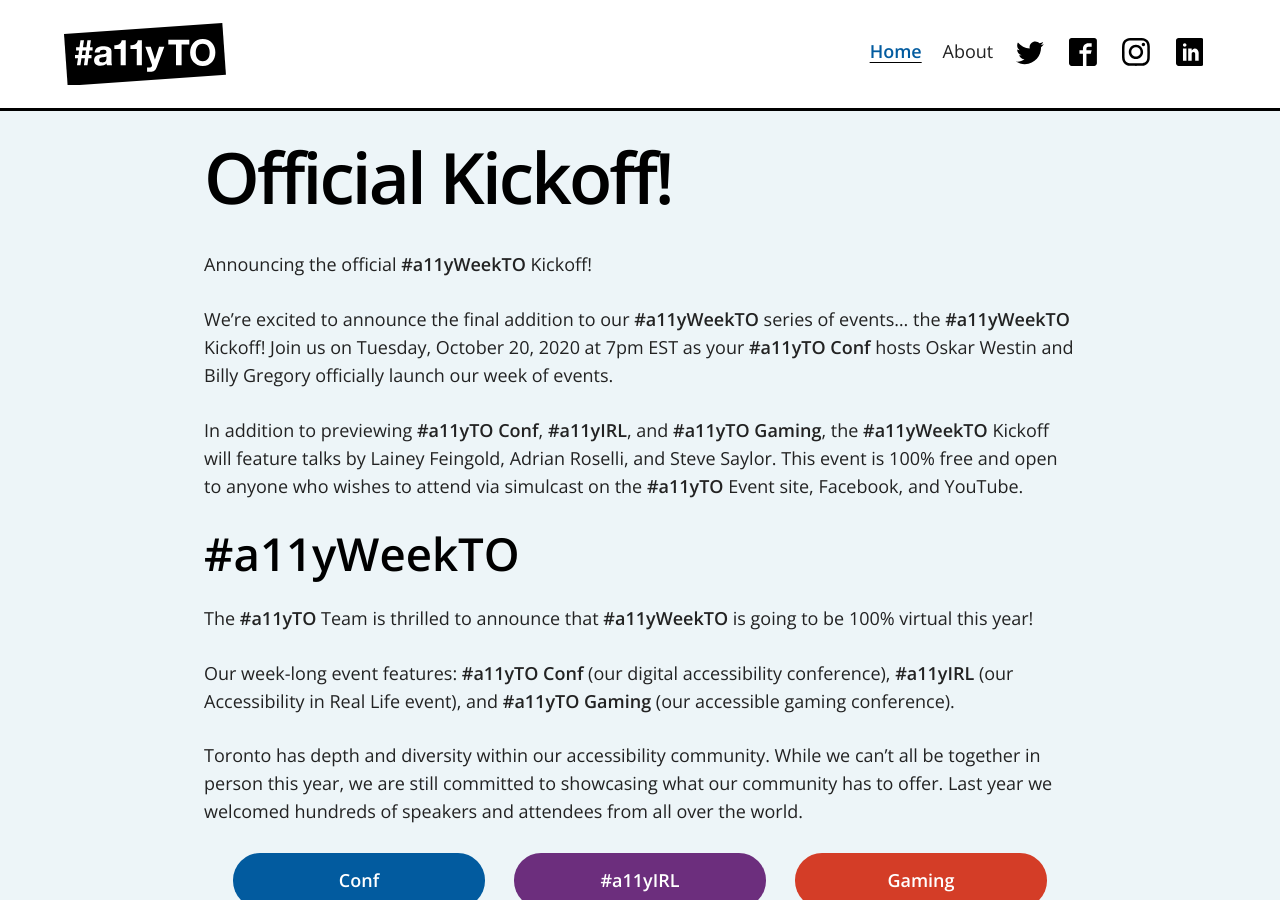
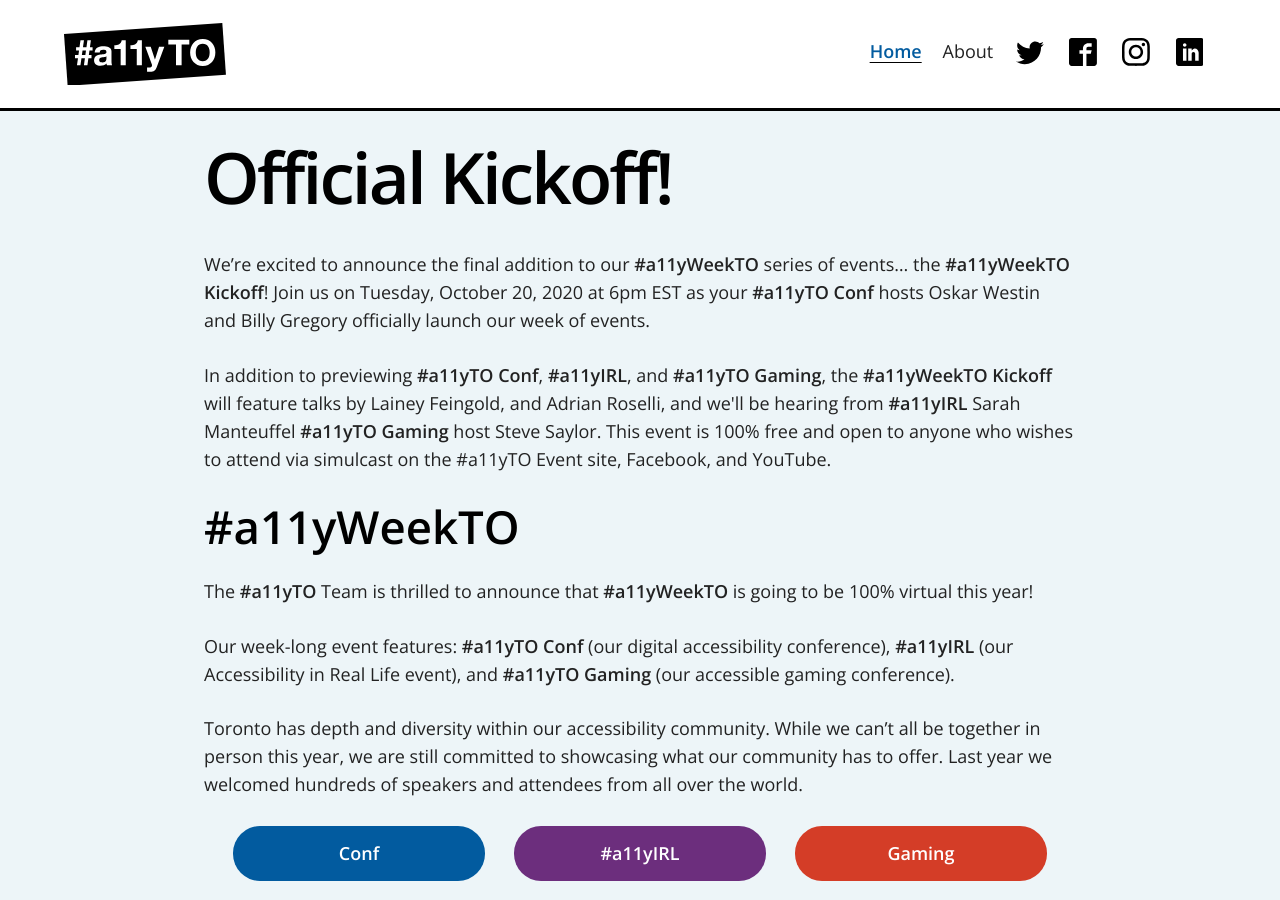
Before and after one commit to a11yTO/A11yTO-Main, a Jekyll site: the page built from index.html, in a window 1280 px wide and 900 px high. Built offline with Jekyll 4.4.1, drawn with Linux system fonts in a browser that asks for light colours.

Commit message:
Update copy

```diff
--- a/index.html
+++ b/index.html
@@ -8,11 +8,9 @@
 
 <h2 class="page-title">Official Kickoff!</h2>
 
-<p>Announcing the official <strong>#a11yWeekTO</strong> Kickoff!</p>
+<p>We’re excited to announce the final addition to our <strong>#a11yWeekTO</strong> series of events… the <strong>#a11yWeekTO Kickoff</strong>! Join us on Tuesday, October 20, 2020 at 6pm EST as your <strong>#a11yTO Conf</strong> hosts Oskar Westin and Billy Gregory officially launch our week of events.</p>
 
-<p>We’re excited to announce the final addition to our <strong>#a11yWeekTO</strong> series of events… the <strong>#a11yWeekTO</strong> Kickoff! Join us on Tuesday, October 20, 2020 at 7pm EST as your <strong>#a11yTO Conf</strong> hosts Oskar Westin and Billy Gregory officially launch our week of events.</p>
-
-<p>In addition to previewing <strong>#a11yTO Conf</strong>, <strong>#a11yIRL</strong>, and <strong>#a11yTO Gaming</strong>, the <strong>#a11yWeekTO</strong> Kickoff will feature talks by Lainey Feingold, Adrian Roselli, and Steve Saylor. This event is 100% free and open to anyone who wishes to attend via simulcast on the <strong>#a11yTO</strong> Event site, Facebook, and YouTube.</p>
+<p>In addition to previewing <strong>#a11yTO Conf</strong>, <strong>#a11yIRL</strong>, and <strong>#a11yTO Gaming</strong>, the <strong>#a11yWeekTO Kickoff</strong> will feature talks by Lainey Feingold, and Adrian Roselli, and we'll be hearing from <strong>#a11yIRL</strong> Sarah Manteuffel <strong>#a11yTO Gaming</strong> host Steve Saylor. This event is 100% free and open to anyone who wishes to attend via simulcast on the #a11yTO Event site, Facebook, and YouTube.</p>
 
 <h2>#a11yWeekTO</h2>
 
```
